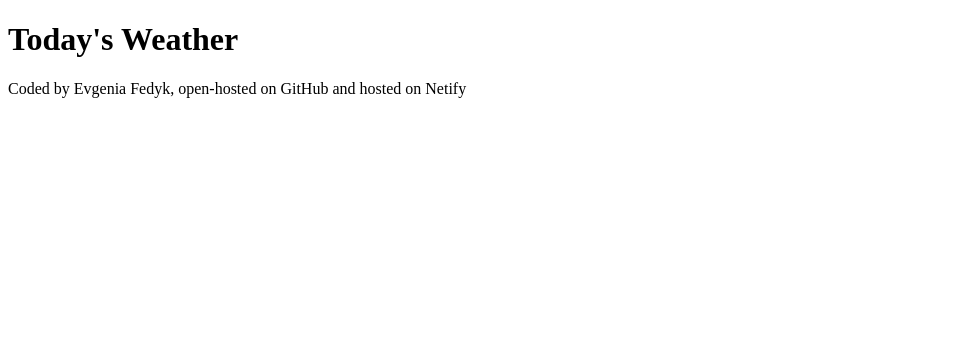
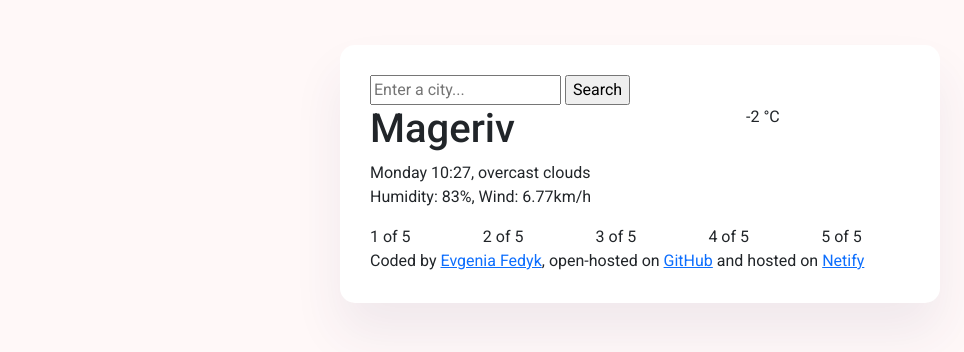
Before and after one commit to JJ-coding-is-fun/Styled-Weather-App--Api-, a plain HTML site: page index.html in a window 1280 px wide. Shown: the whole page, without its empty margins (0-964 px from the left). Drawn offline with nearby package versions, Linux system fonts and the light colour scheme.

Commit message:
added google fonts

```diff
--- a/index.html
+++ b/index.html
@@ -2,17 +2,68 @@
 <html>
 <head>
     <title>Weather App</title>
+    <link rel="preconnect" href="https://fonts.googleapis.com" />
+    <link rel="preconnect" href="https://fonts.gstatic.com" crossorigin />
+    <link
+      href="https://fonts.googleapis.com/css2?family=Roboto:ital,wght@0,100;0,300;0,400;0,500;0,700;0,900;1,100;1,300;1,400;1,500;1,700;1,900&display=swap"
+      rel="stylesheet"
+    />
+    <link href="https://cdn.jsdelivr.net/npm/bootstrap@5.3.0/dist/css/bootstrap.min.css" rel="stylesheet" integrity="sha384-9ndCyUaIbzAi2FUVXJi0CjmCapSmO7SnpJef0486qhLnuZ2cdeRhO02iuK6FUUVM" crossorigin="anonymous">
+    <link rel="stylesheet" href="src/style.css"
+
 
 
 
 </head>
 <body>
-    <h1>Today's Weather</h1>
+    <div class="container">
+      <div class="weather-app">
+    <header>
+        <form>
+            <input type="search" placeholder="Enter a city..." required>
+            <input type="submit" value="Search">
+        </form>
+    </header>
+
+    <main>
+        <div class="row">
+          <div class="col-8">
+            <h1>Mageriv</h1>
+            <p>
+            Monday 10:27, overcast clouds
+            <br/>Humidity: 83%, Wind: 6.77km/h
+            </p>
+          </div>
+          <div class="col-4">-2 °C</div>
+        </div>
+        <div class="row">
+            <div class="col">
+              1 of 5
+            </div>
+            <div class="col">
+              2 of 5
+            </div>
+            <div class="col">
+                3 of 5
+              </div>
+              <div class="col">
+                4 of 5
+              </div>
+              <div class="col">
+                5 of 5
+              </div>
+          </div>
+
+
+    </main>
+
     <footer>
-        Coded by Evgenia Fedyk, open-hosted on GitHub and hosted on Netify
+        Coded by <a href="https://github.com/JJ-coding-is-fun" target="_blank">Evgenia Fedyk</a>, open-hosted on <a href="https://github.com/JJ-coding-is-fun/Styled-Weather-App--Api-" target="_blank">GitHub</a> and hosted on <a href="https://ephemeral-faun-0860c4.netlify.app/" target="_blank">Netify</a>
     </footer>
 
 
     <script src="script.js"></script>
+  </div>
+</div>
 </body>
 </html>
--- /dev/null
+++ b/src/style.css
@@ -0,0 +1,12 @@
+body{
+    background-color: rgb(255, 248, 248);
+    font-family: "Roboto", sans-serif;
+}
+.weather-app{
+    background-color: white;
+    max-width: 600px;
+    margin: 45px auto;
+    padding: 30px;
+    box-shadow: 0 30px 50px rgb(65, 50, 100, 0.08);
+    border-radius: 15px;
+}
```
